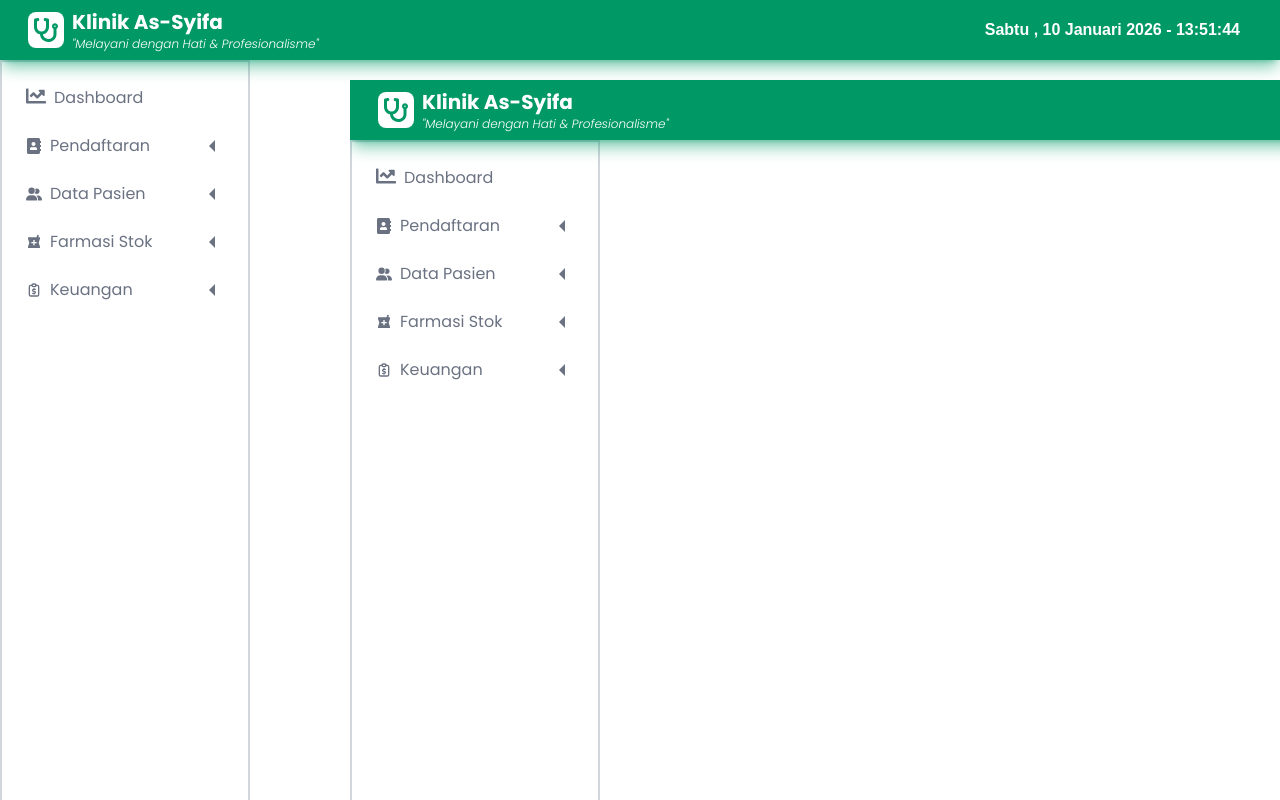
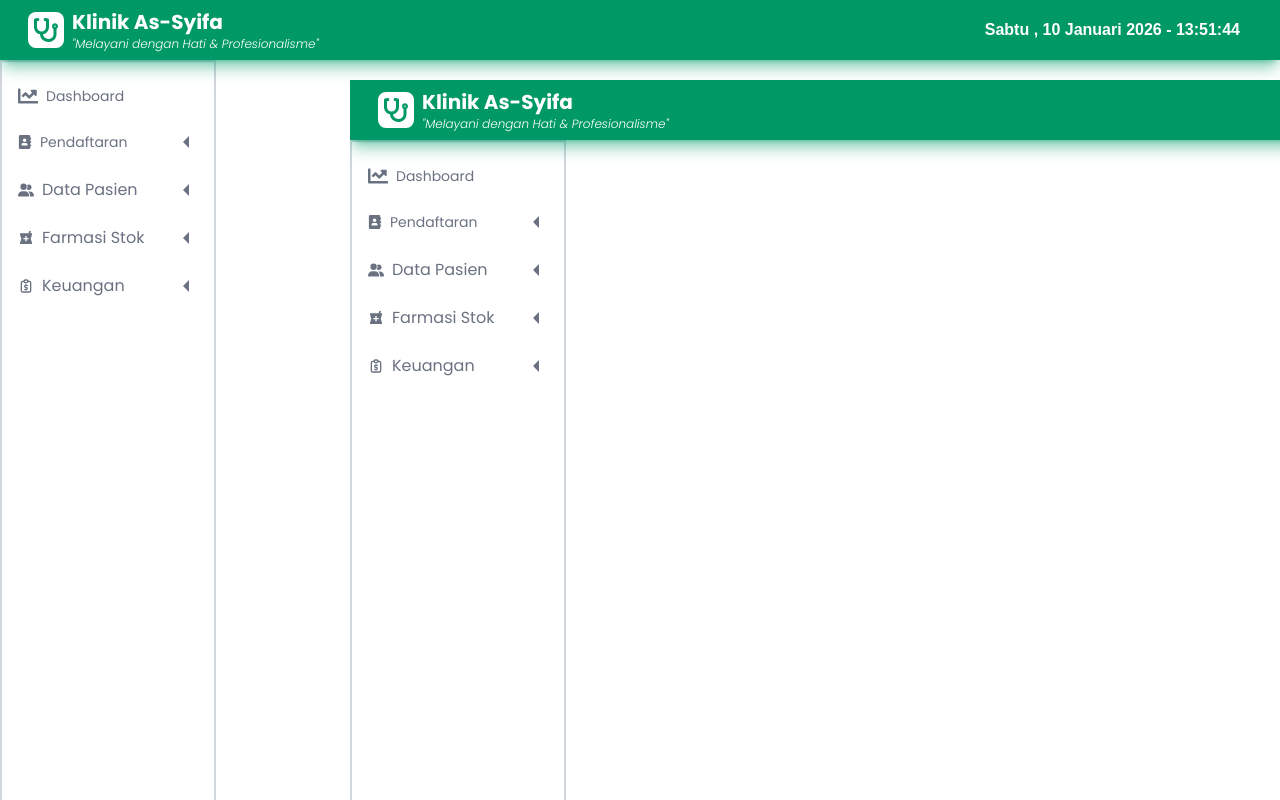
Before and after one commit to ryan-alamsyah/klinik, a React (Vite) app: page / in a window 1280 px wide. Built offline with nearby package versions, Linux system fonts and the light colour scheme.

Commit message:
update dashboard

```diff
--- a/src/components/Sidebar/MenuPendaftaran.tsx
+++ b/src/components/Sidebar/MenuPendaftaran.tsx
@@ -36,7 +36,7 @@ const MenuPendaftaran = () => {
   <div className="flex flex-col justify-center">
           <button
             onClick={handleMenuPendaftaran}
-            className="flex items-center gap-2 p-2 justify-between hover:bg-emerald-600  text-gray-500  rounded-xl hover:text-white  cursor-pointer"
+            className="flex items-center gap-2 p-2 justify-between hover:bg-emerald-600  text-sm text-gray-500  rounded-xl hover:text-white  cursor-pointer"
           ><div className="flex items-center gap-2">
  <FaAddressBook  />
             Pendaftaran
--- a/src/components/Sidebar/Sidebar.tsx
+++ b/src/components/Sidebar/Sidebar.tsx
@@ -9,10 +9,10 @@ import MenuKeuangan from "./MenuKeuangan";
 const Sidebar = () => {
   return (
     <>
-      <aside className="border-2 border-gray-300 p-4 flex flex-col gap-2">
+      <aside className="border-2 border-gray-300  py-4 px-2 flex flex-col gap-2 w-54">
         <Link
           to="/tombol"
-          className="text-gray-500 hover:text-white flex items-center gap-2 "
+          className="text-gray-500 hover:text-white flex items-center gap-2 text-sm "
         >
           <div className="hover:bg-emerald-600 hp w-full p-2 cursor-pointer flex gap-2 rounded-xl">
             <FaChartLine className="text-xl" />
```
